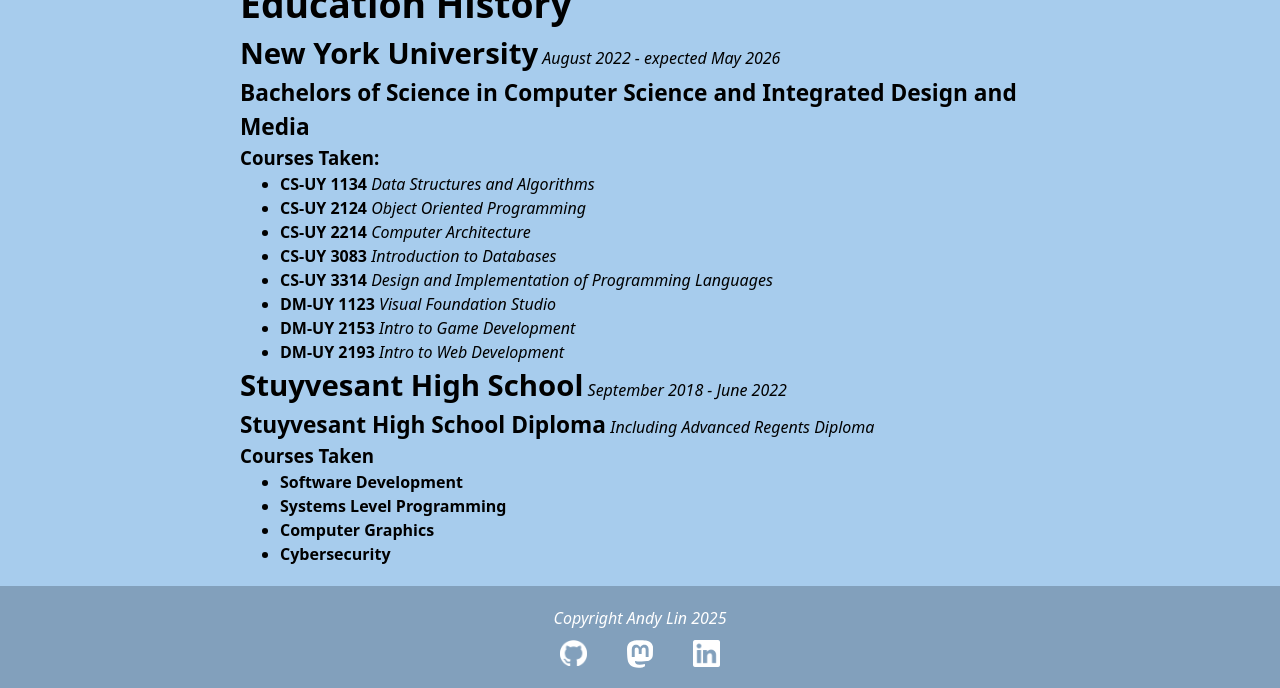
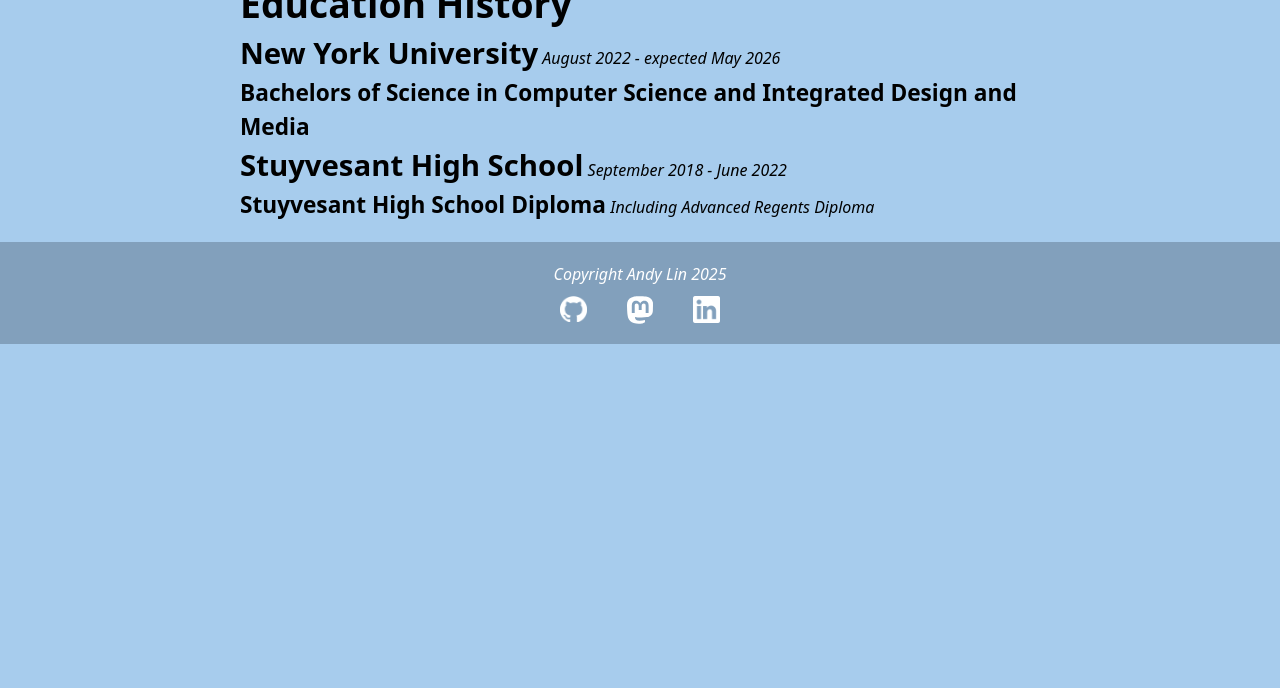
Before and after one commit to andylin2004/andylin2004.github.io, a Jekyll site: the page built from index.html, in a window 1280 px wide and 1028 px high, cut to the strip 340-1028 px from the top of the window. Built offline with Jekyll 4.4.1, drawn with Linux system fonts in a browser that asks for light colours.

Commit message:
main page templatted

```diff
--- a/index.html
+++ b/index.html
@@ -1,73 +1,27 @@
-<!DOCTYPE html>
-<html>
-    <head>
-        <title>Andy Lin's Portfolio</title>
-        <meta charset="utf-8">
-        <meta name="viewport" content="width=device-width, initial-scale=1, viewport-fit=cover">
-        <meta name="theme-color" content="#304D6D"/>
-        <link rel="stylesheet" type="text/css" href="styles.css">
-        <link rel="stylesheet" type="text/css" href="reset.css">
-        <script type="text/javascript" src="script.js"></script>
-    </head>
-    <body>
-        <div id="navbar">
-            <div id="show-menu">
-                <input type="checkbox" id="show-menu-btn" name="show_menu">
-                <div id="menu-lines">
-                    <span class="line line1"></span>
-                    <span class="line line2"></span>
-                </div>
-            </div>
-            <h1><a href="index.html">Andy Lin</a></h1>
-            <h1 id="dummy"></h1>
-            <div id="navbar-links" class="">
-                <a href="projects.html">Projects</a>
-                <a href="AndyLin_Resume.pdf">Resume</a>
-            </div>
-        </div>
+---
+layout: default
+---
+
 <div id="main-ctn">
     <div id="intro">
         <img src="images/headshot.jpeg">
         <div id="text">
             <h2>Hi there! I'm Andy Lin.</h2>
-                    <p>I'm a student at New York University (class of 2026) majoring in Computer Science and minoring in Integrated Design and Media and an alumni of Stuyvesant High School (class of 2022). I also develop apps for Apple platforms (such as iOS, iPadOS, macOS, watchOS, and visionOS), available on the Apple App Store. I typically program in Python and Swift, but, I also have experience programming in C, C#, C++, Java, Lua (including Roblox's Luau fork), and Rust. When I'm not busy doing coursework or developing my apps, I do photography, as well as rowing on the Hudson River.</p>
+            <p>I'm a student at New York University (class of 2026) majoring in Computer Science and minoring in
+                Integrated Design and Media and an alumni of Stuyvesant High School (class of 2022). I also develop apps
+                for Apple platforms (such as iOS, iPadOS, macOS, watchOS, and visionOS), available on the Apple App
+                Store. I typically program in Python and Swift, but, I also have experience programming in C, C#, C++,
+                Java, Lua (including Roblox's Luau fork), and Rust. When I'm not busy doing coursework or developing my
+                apps, I do photography, as well as rowing on the Hudson River.</p>
         </div>
     </div>
     <h2>Education History</h2>
     <h3 class="nobreak">New York University</h3>
     <i>August 2022 - expected May 2026</i>
-            <h4><b>Bachelors of Science in Computer Science and Integrated Design and Media</b></h4>
-            <h5>Courses Taken:</h5>
-            <ul>
-                <li><b>CS-UY 1134</b> <i>Data Structures and Algorithms</i></li>
-                <li><b>CS-UY 2124</b> <i>Object Oriented Programming</i></li>
-                <li><b>CS-UY 2214</b> <i>Computer Architecture</i></li>
-                <li><b>CS-UY 3083</b> <i>Introduction to Databases</i></li>
-                <li><b>CS-UY 3314</b> <i>Design and Implementation of Programming Languages</i></li>
-                <li><b>DM-UY 1123</b> <i>Visual Foundation Studio</i></li>
-                <li><b>DM-UY 2153</b> <i>Intro to Game Development</i></li>
-                <li><b>DM-UY 2193</b> <i>Intro to Web Development</i></li>
-            </ul>
+    <h4>Bachelors of Science in Computer Science and Integrated Design and Media</h4>
 
     <h3 class="nobreak">Stuyvesant High School</h3>
     <i>September 2018 - June 2022</i>
     <h4 class="nobreak">Stuyvesant High School Diploma</h4>
     <i>Including Advanced Regents Diploma</i>
-            <h5>Courses Taken</h5>
-            <ul>
-                <li><b>Software Development</b></li>
-                <li><b>Systems Level Programming</b></li>
-                <li><b>Computer Graphics</b></li>
-                <li><b>Cybersecurity</b></li>
-            </ul>
 </div>
-        <div id="bottom-bar">
-            <p><i>Copyright Andy Lin <span id="copyright_year">2024</span></i></p>
-            <div>
-                <a href="http://github.com/andylin2004"><img src="images/github-mark-white.png"></a>
-                <a rel="me" href="https://mastodon.social/@andylin"><img src="images/mastodon-logo-white.svg"></a>
-                <a href="https://linkedin.com/in/andylin2004"><img src="images/linkedin-logo.png"></a>
-            </div>
-        </div>
-    </body>
-</html>
```
Lines whose indentation alone changed are shown as unchanged.
